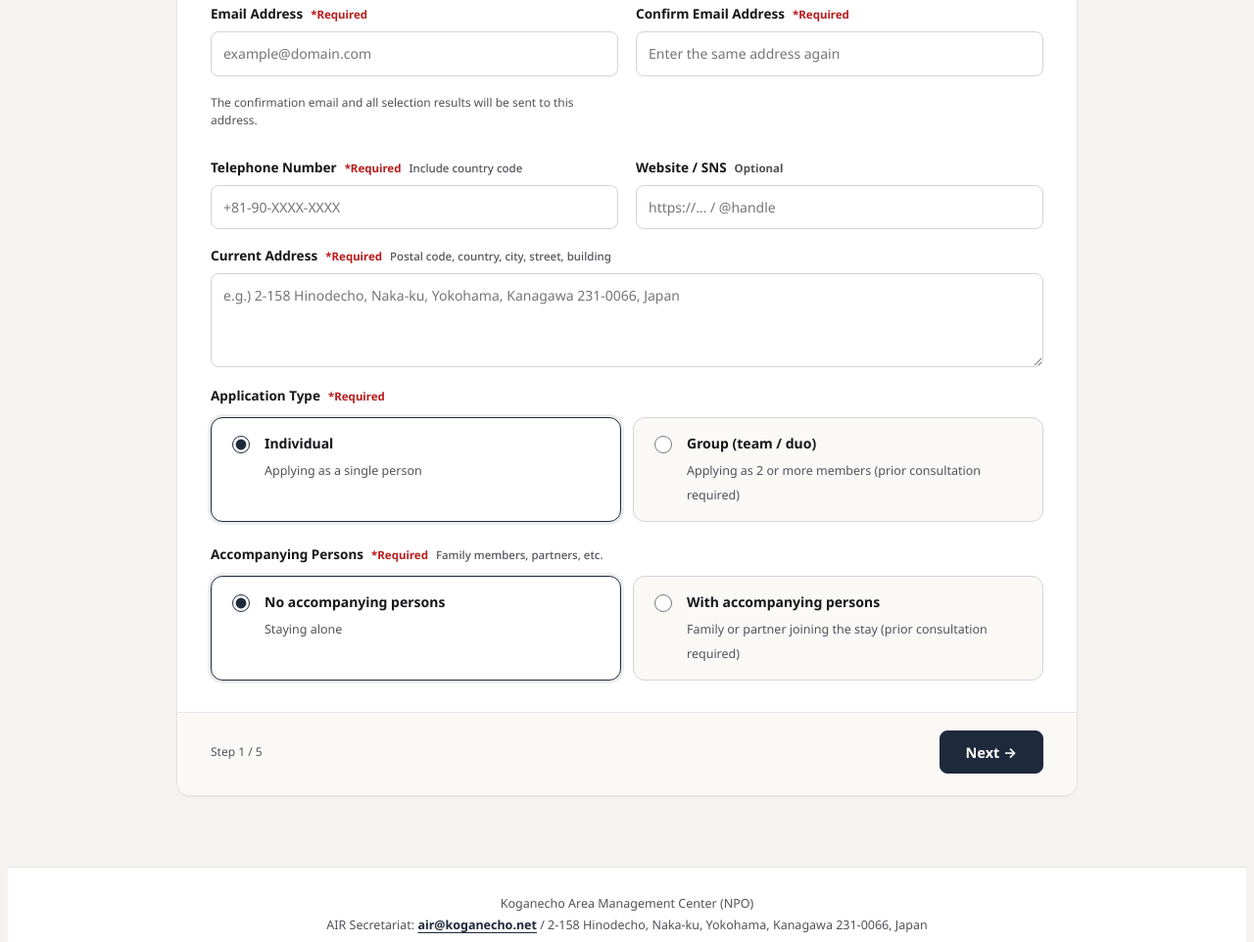
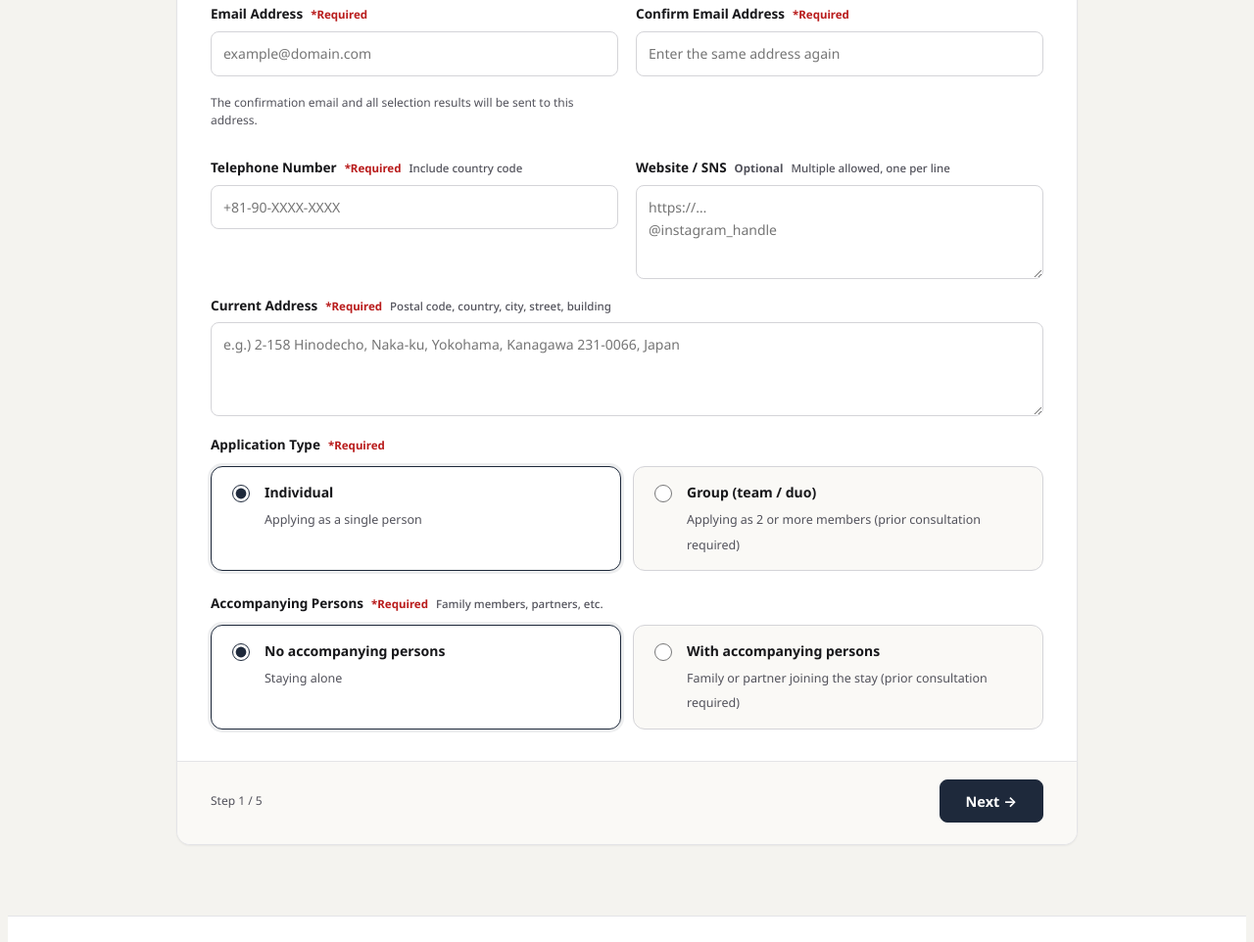
Before and after one commit to artizen79-theo/koganecho-air-opencall-2027, a plain HTML site: page en.html in a window 1280 px wide. Shown: the part 1148-2110 px from the top of the page at 98% size. Drawn offline with Linux system fonts and the light colour scheme; no server answers.

Commit message:
Allow multiple Web/SNS lines in index.html and en.html

```diff
--- a/en.html
+++ b/en.html
@@ -155,8 +155,8 @@
               <input class="kapp-input" type="tel" id="fPhone" name="phone" required autocomplete="tel" placeholder="+81-90-XXXX-XXXX">
             </div>
             <div class="kapp-field">
-              <label for="fWebsite">Website / SNS <span class="kapp-optional">Optional</span></label>
-              <input class="kapp-input" type="text" id="fWebsite" name="website" placeholder="https://… / @handle">
+              <label for="fWebsite">Website / SNS <span class="kapp-optional">Optional</span> <span class="kapp-sub">Multiple allowed, one per line</span></label>
+              <textarea class="kapp-textarea" id="fWebsite" name="website" rows="2" placeholder="https://…&#10;@instagram_handle"></textarea>
             </div>
             <div class="kapp-field kapp-field-full">
               <label for="fAddress">Current Address <span class="kapp-req">*Required</span> <span class="kapp-sub">Postal code, country, city, street, building</span></label>
```
Also changed, not shown: index.html (+2 -2 lines).
